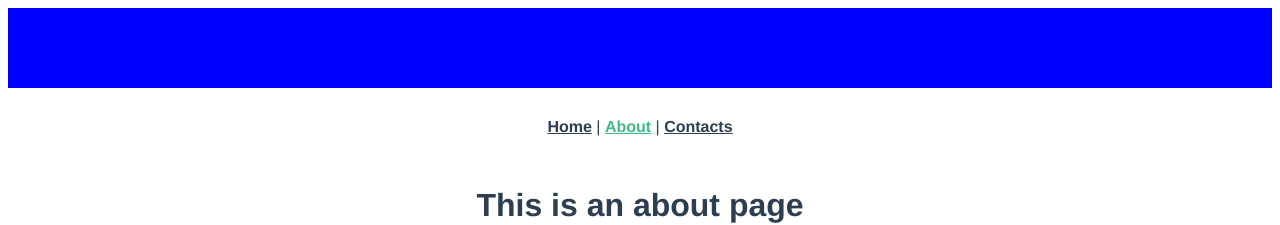
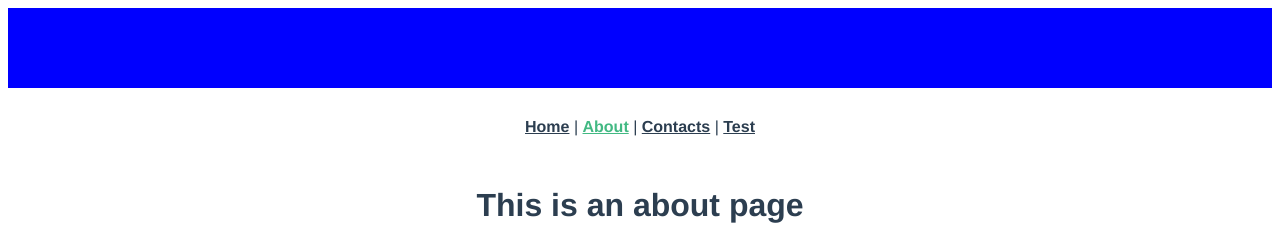
Before and after one commit to NovoManu/vue-smart-layouts, a Vue app: page /about in a window 1280 px wide. Shown: the top 225 px of the page. Built offline with nearby package versions, Linux system fonts and the light colour scheme.

Commit message:
Added test route

```diff
--- a/src/layouts/AppLayoutLinks.vue
+++ b/src/layouts/AppLayoutLinks.vue
@@ -2,7 +2,8 @@
   <div id="nav">
     <router-link to="/">Home</router-link> |
     <router-link to="/about">About</router-link> |
-    <router-link to="/contacts">Contacts</router-link>
+    <router-link to="/contacts">Contacts</router-link> |
+    <router-link to="/test">Test</router-link>
   </div>
 </template>
 
--- a/src/router.js
+++ b/src/router.js
@@ -27,6 +27,11 @@
     meta: {
       layout: 'AppLayoutContacts'
     }
+  },
+  {
+    path: '/test',
+    name: 'Test',
+    component: () => import('@/views/Home.vue')
   }
 ]
 
```
